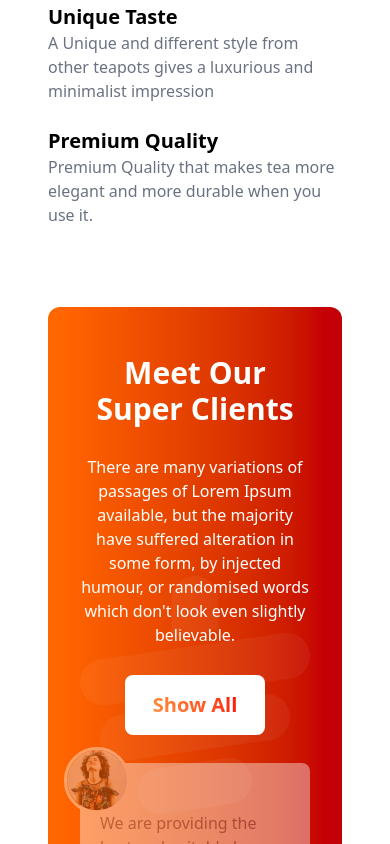
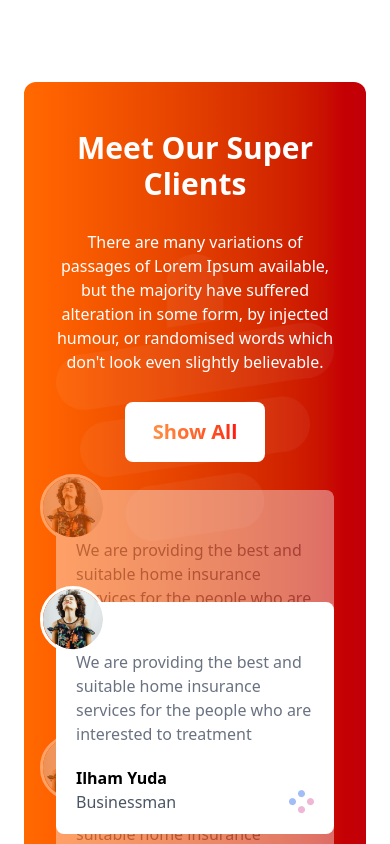
Before and after one commit to hamadismail/tea-house, a plain HTML site: page index.html in a window 390 px wide. Shown: the part 3569-4413 px from the top of the page. Drawn offline with nearby package versions, Linux system fonts and the light colour scheme.

Commit message:
adjust-responsiveness-client-section

```diff
--- a/index.html
+++ b/index.html
@@ -25,7 +25,7 @@
   </head>
   <body>
     <!-- Main Content -->
-    <main class="max-w-screen-xl mx-auto px-12 lg:px-28">
+    <main class="max-w-screen-xl mx-auto px-6 lg:px-28">
       <!-- Header Section -->
       <header class="md:flex pt-10 mb-20 gap-3">
         <!-- Text Content -->
@@ -207,9 +207,9 @@
           <!-- Review Content -->
           <div class="relative">
             <!-- Top Card -->
-            <div class="relative z-0">
+            <div class="relative">
               <div
-                class="pt-12 pb-5 px-5 bg-white rounded-lg relative flex items-center opacity-40"
+                class="pt-12 pb-5 px-5 bg-white rounded-lg flex items-center opacity-40"
               >
                 <img
                   class="absolute -top-4 -left-4 border-3 border-white rounded-full"
@@ -233,9 +233,9 @@
             </div>
 
             <!-- Middle Card -->
-            <div class="absolute top-28 lg:right-16 lg:-left-16 z-1">
+            <div class="absolute top-28 md:right-12 md:-left-12 z-1">
               <div
-                class="pt-12 pb-5 px-5 bg-white rounded-lg relative flex items-center"
+                class="pt-12 pb-5 px-5 bg-white rounded-lg flex items-center"
               >
                 <img
                   class="absolute -top-4 -left-4 border-3 border-white rounded-full"
@@ -259,9 +259,9 @@
             </div>
 
             <!-- Bottom Card -->
-            <div class="relative z-0">
+            <div class="relative">
               <div
-                class="pt-12 pb-5 px-5 top-8 opacity-40 bg-white rounded-lg relative flex items-center"
+                class="pt-12 pb-5 px-5 mt-7 opacity-40 bg-white rounded-lg flex items-center"
               >
                 <img
                   class="absolute -top-4 -left-4 border-3 border-white rounded-full"
```
